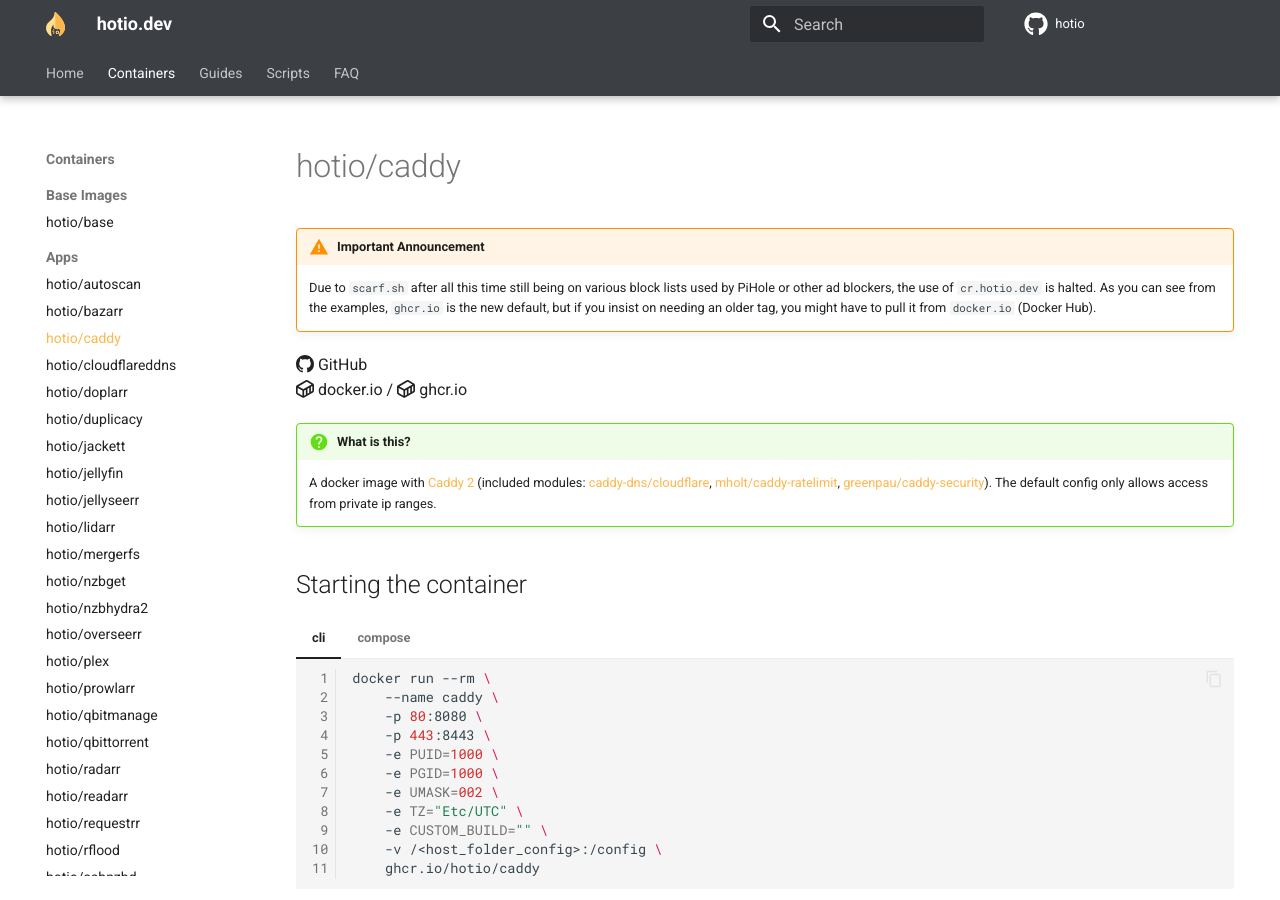
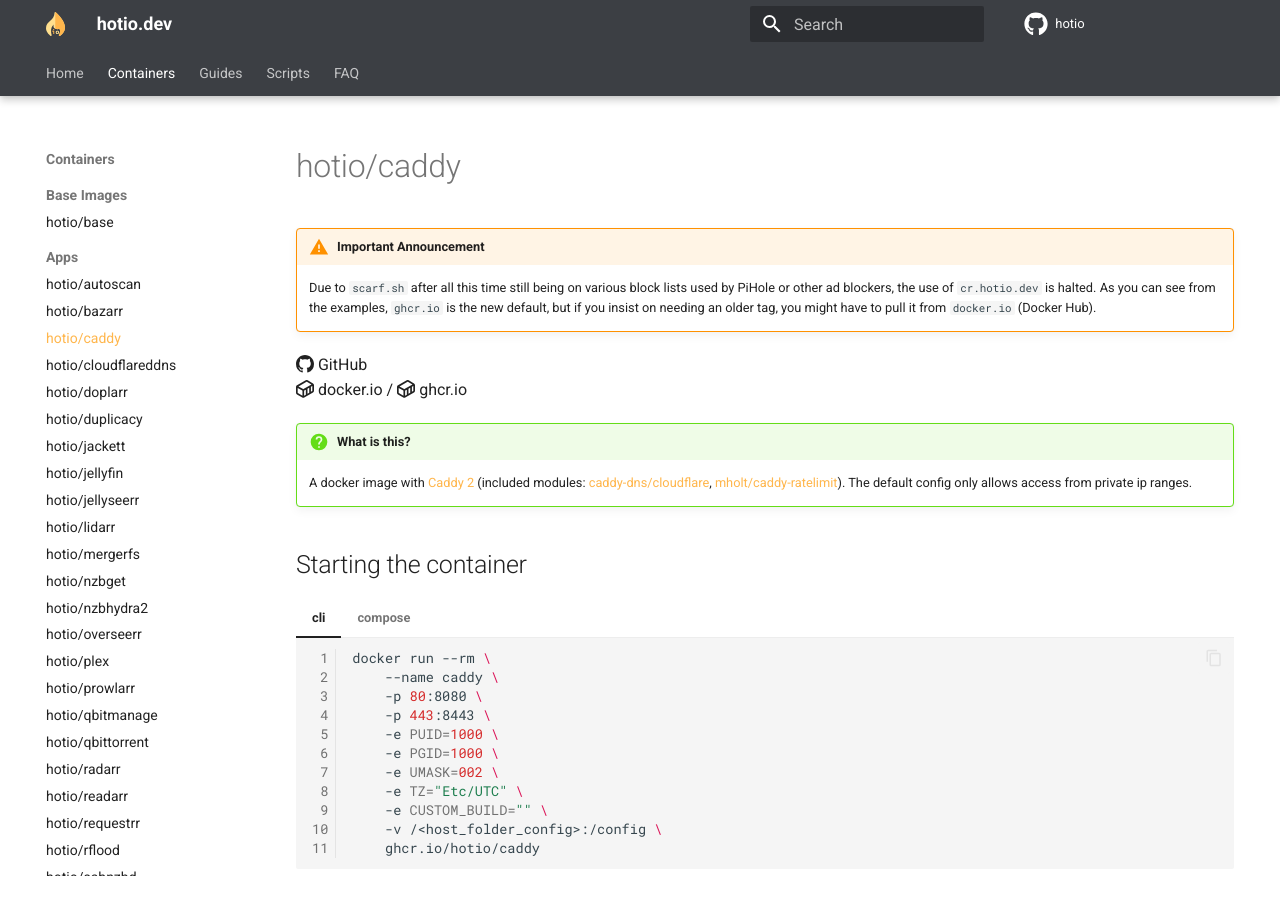
Before and after one commit to hotio/website, an MkDocs documentation site: the page built from docs/containers/caddy.md, in a window 1280 px wide and 900 px high. Built offline with MkDocs 1.6.1 and Material for MkDocs 9.7.7, drawn with Linux system fonts in a browser that asks for light colours.

Commit message:
fix caddy docs

```diff
--- a/docs/containers/caddy.md
+++ b/docs/containers/caddy.md
@@ -7,7 +7,7 @@
 
 !!! question "What is this?"
 
-    A docker image with [Caddy 2](https://caddyserver.com){: target=_blank rel="noopener" } (included modules: [caddy-dns/cloudflare](https://github.com/caddy-dns/cloudflare){: target=_blank rel="noopener" }, [mholt/caddy-ratelimit](https://github.com/mholt/caddy-ratelimit){: target=_blank rel="noopener" }, [greenpau/caddy-security](https://github.com/greenpau/caddy-security){: target=_blank rel="noopener" }). The default config only allows access from private ip ranges.
+    A docker image with [Caddy 2](https://caddyserver.com){: target=_blank rel="noopener" } (included modules: [caddy-dns/cloudflare](https://github.com/caddy-dns/cloudflare){: target=_blank rel="noopener" }, [mholt/caddy-ratelimit](https://github.com/mholt/caddy-ratelimit){: target=_blank rel="noopener" }). The default config only allows access from private ip ranges.
 
 ## Starting the container
 
```
